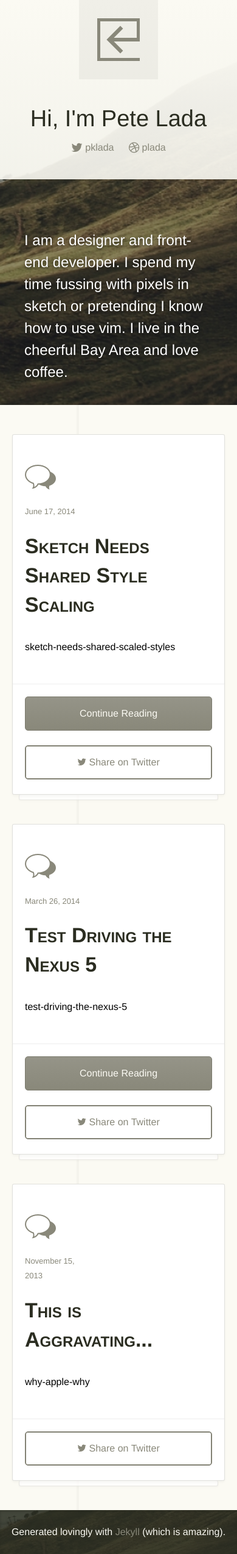
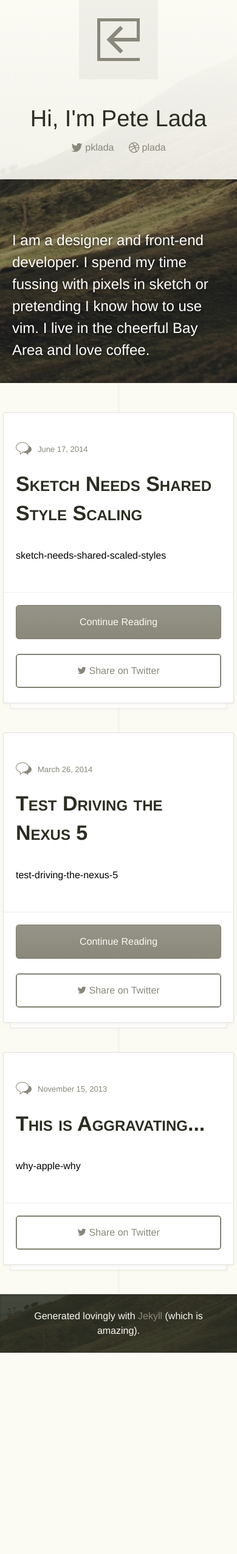
Before and after one commit to pklada/petelada-com, a Jekyll site: the page built from index.html, in a window 390 px wide. Shown: the whole page at 61% size. Built offline with Jekyll 4.4.1, drawn with Linux system fonts in a browser that asks for light colours; nearby versions of some CDN libraries; some web fonts are replaced; Markdown is read by kramdown in place of the engine named in the settings; after the commit the page ends 2218 px from its top, so only the background shows below that.

Commit message:
some mobile style updates

```diff
--- a/css/app.css
+++ b/css/app.css
@@ -525,6 +525,20 @@ table {
   border-spacing: 0;
 }
 
+/* line 28, ../sass/core/_helpers.scss */
+.cf:before,
+.cf:after {
+  content: " ";
+  /* 1 */
+  display: table;
+  /* 2 */
+}
+
+/* line 33, ../sass/core/_helpers.scss */
+.cf:after {
+  clear: both;
+}
+
 /* line 3, ../sass/core/_core.scss */
 *,
 *:before,
@@ -701,6 +715,13 @@ h2 {
   background: rgba(137, 136, 122, 0.05);
   z-index: 0;
 }
+@media only screen and (max-width: 600px) {
+  /* line 75, ../sass/core/_scaffolding.scss */
+  .main .content:before {
+    left: 50%;
+    margin-left: -2px;
+  }
+}
 
 /* line 1, ../sass/modules/_hero.scss */
 .hero {
@@ -750,7 +771,7 @@ h2 {
   }
   /* line 39, ../sass/modules/_hero.scss */
   .hero .content {
-    padding: 0 40px;
+    padding: 0 20px;
   }
   /* line 43, ../sass/modules/_hero.scss */
   .hero h2:before {
@@ -925,8 +946,8 @@ h2 {
 @media only screen and (max-width: 600px) {
   /* line 2, ../sass/modules/_post.scss */
   .post-container {
-    margin-left: 20px;
-    margin-right: 20px;
+    margin-left: 5px;
+    margin-right: 5px;
   }
 }
 
@@ -940,14 +961,39 @@ h2 {
   margin-top: 3em;
   padding-left: 40px;
 }
-/* line 39, ../sass/modules/_post.scss */
+/* line 39, ../sass/core/_helpers.scss */
+.meta:before, .meta:after {
+  content: " ";
+  /* 1 */
+  display: table;
+  /* 2 */
+}
+/* line 43, ../sass/core/_helpers.scss */
+.meta:after {
+  clear: both;
+}
+@media only screen and (max-width: 600px) {
+  /* line 31, ../sass/modules/_post.scss */
+  .meta {
+    width: auto;
+  }
+}
+/* line 43, ../sass/modules/_post.scss */
 .meta p {
   color: #89887a;
   font-size: 0.8125em;
   line-height: 1.84615em;
   clear: left;
 }
-/* line 44, ../sass/modules/_post.scss */
+@media only screen and (max-width: 600px) {
+  /* line 43, ../sass/modules/_post.scss */
+  .meta p {
+    clear: none;
+    float: left;
+    padding-left: 10px;
+  }
+}
+/* line 53, ../sass/modules/_post.scss */
 .meta .post-icon {
   display: block;
   float: left;
@@ -957,11 +1003,19 @@ h2 {
   margin-bottom: 1.5em;
 }
 @media (min--moz-device-pixel-ratio: 1.3), (-o-min-device-pixel-ratio: 2.6 / 2), (-webkit-min-device-pixel-ratio: 1.3), (min-device-pixel-ratio: 1.3), (min-resolution: 1.3dppx) {
-  /* line 44, ../sass/modules/_post.scss */
+  /* line 53, ../sass/modules/_post.scss */
   .meta .post-icon {
     /* on retina, use image that's scaled by 2 */
     background-image: url("../images/post-icon-text@2x.png");
     background-size: 52px 42px;
+  }
+}
+@media only screen and (max-width: 600px) {
+  /* line 53, ../sass/modules/_post.scss */
+  .meta .post-icon {
+    width: 26px;
+    height: 21px;
+    background-size: 26px 21px;
   }
 }
 @media only screen and (max-width: 600px) {
@@ -972,13 +1026,13 @@ h2 {
     left: 0;
     padding-left: 20px;
   }
-  /* line 58, ../sass/modules/_post.scss */
+  /* line 72, ../sass/modules/_post.scss */
   .meta .post-icon {
-    margin-bottom: rhthym(0);
+    margin-bottom: 0.75em;
   }
 }
 
-/* line 64, ../sass/modules/_post.scss */
+/* line 78, ../sass/modules/_post.scss */
 .post {
   margin-left: 130px;
   max-width: 700px;
@@ -987,53 +1041,54 @@ h2 {
   margin-top: 3em;
   margin-bottom: 3em;
 }
-/* line 71, ../sass/modules/_post.scss */
+/* line 85, ../sass/modules/_post.scss */
 .post h2 {
   font-size: 2.125em;
   line-height: 1.41176em;
+  clear: both;
   color: #2b2d21;
   font-weight: 600;
   font-variant: small-caps;
 }
-/* line 77, ../sass/modules/_post.scss */
+/* line 92, ../sass/modules/_post.scss */
 .post h2 a {
   color: #2b2d21;
   text-decoration: none;
 }
-/* line 80, ../sass/modules/_post.scss */
+/* line 95, ../sass/modules/_post.scss */
 .post h2 a:hover {
   text-decoration: underline;
   color: #2b2d21;
 }
-/* line 86, ../sass/modules/_post.scss */
+/* line 101, ../sass/modules/_post.scss */
 .post h3 {
   font-weight: 600;
 }
-/* line 90, ../sass/modules/_post.scss */
+/* line 105, ../sass/modules/_post.scss */
 .post p a {
   text-decoration: underline;
 }
-/* line 95, ../sass/modules/_post.scss */
+/* line 110, ../sass/modules/_post.scss */
 .post img {
   max-width: 100%;
   display: block;
   margin-bottom: 1.5em;
 }
 @media only screen and (max-width: 600px) {
-  /* line 64, ../sass/modules/_post.scss */
+  /* line 78, ../sass/modules/_post.scss */
   .post {
     margin-left: 0;
     margin-top: 0;
     padding-left: 20px;
     padding-right: 20px;
   }
-  /* line 106, ../sass/modules/_post.scss */
+  /* line 121, ../sass/modules/_post.scss */
   .post h2 {
     margin-top: 0;
   }
 }
 
-/* line 112, ../sass/modules/_post.scss */
+/* line 127, ../sass/modules/_post.scss */
 .post-actions {
   margin-left: 130px;
   padding-left: 40px;
@@ -1042,7 +1097,7 @@ h2 {
   margin-bottom: 4.5em;
 }
 @media only screen and (max-width: 600px) {
-  /* line 112, ../sass/modules/_post.scss */
+  /* line 127, ../sass/modules/_post.scss */
   .post-actions {
     border-top: 1px solid #eee;
     margin-left: 0;
@@ -1052,7 +1107,7 @@ h2 {
     padding-right: 20px;
     margin-bottom: 0;
   }
-  /* line 126, ../sass/modules/_post.scss */
+  /* line 141, ../sass/modules/_post.scss */
   .post-actions a {
     display: block;
     margin-bottom: 1.5em;
@@ -1113,16 +1168,15 @@ button:hover,
 }
 /* line 7, ../sass/modules/_footer.scss */
 .footer .content {
-  padding-top: 1.5em;
-  padding-bottom: 1.5em;
+  padding: 1.5em;
   text-align: center;
 }
-/* line 12, ../sass/modules/_footer.scss */
+/* line 11, ../sass/modules/_footer.scss */
 .footer p {
   margin-bottom: 0;
   color: #fbfaf3;
 }
-/* line 17, ../sass/modules/_footer.scss */
+/* line 16, ../sass/modules/_footer.scss */
 .footer:before {
   content: "";
   position: absolute;
--- a/sass/core/_scaffolding.scss
+++ b/sass/core/_scaffolding.scss
@@ -71,5 +71,11 @@ body{
 			background: transparentize($base, .95);
 			z-index:0;
 		}
+		@include respond-to(handhelds) {
+			&:before{
+				left:50%;
+				margin-left:-2px;
+			}
+		}
 	}
 }
--- a/sass/modules/_hero.scss
+++ b/sass/modules/_hero.scss
@@ -37,7 +37,7 @@
 	@include respond-to(handhelds) {
 		padding-top: 340px;
 		.content{
-			padding:0 ($base-mobile-padding*2);
+			padding:0 ($base-mobile-padding);
 		}
 		h2{
 			&:before{
```
Also changed, not shown: sass/core/_helpers.scss (+22 -0 lines), sass/modules/_post.scss (+18 -3 lines).
